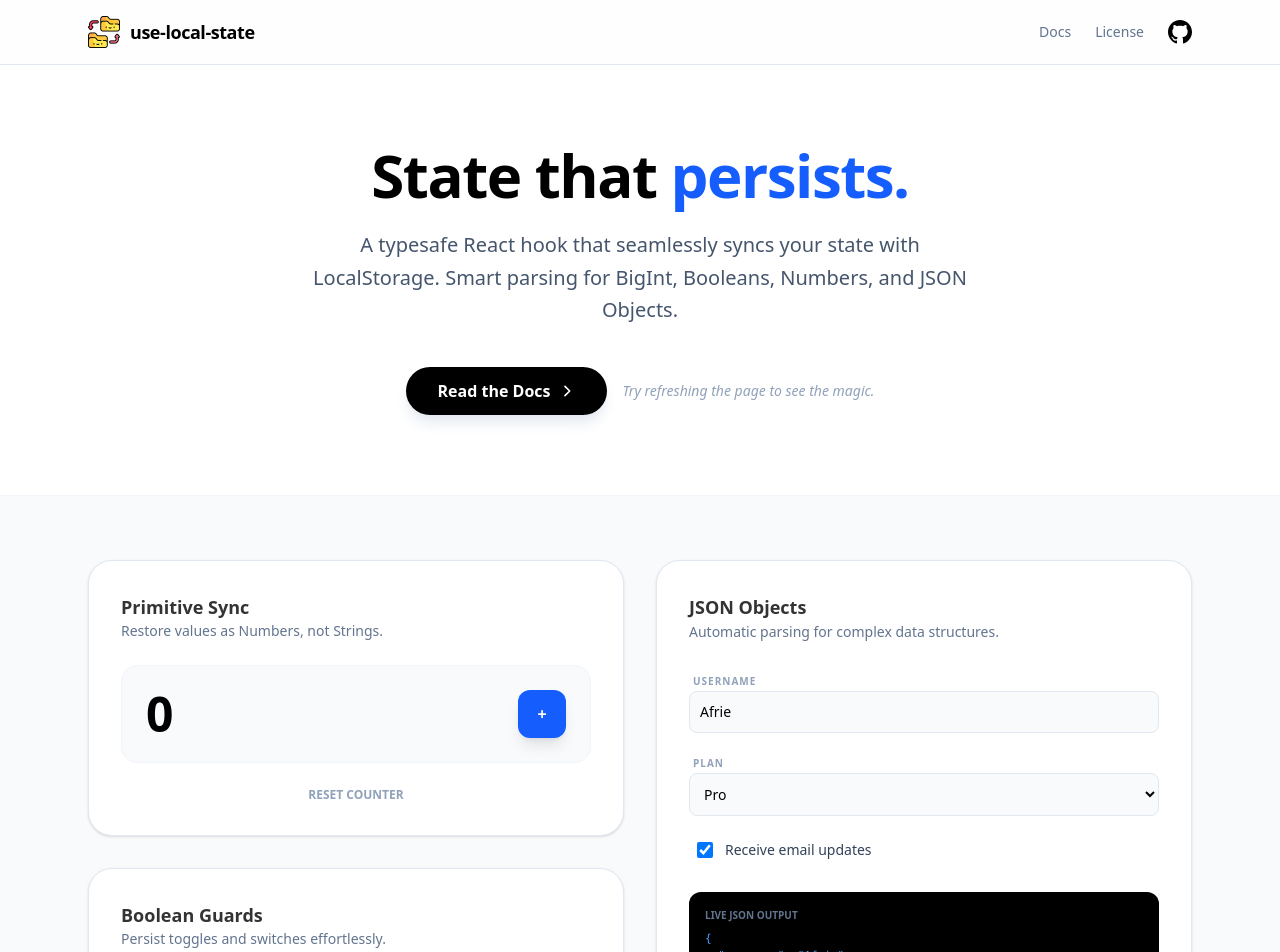
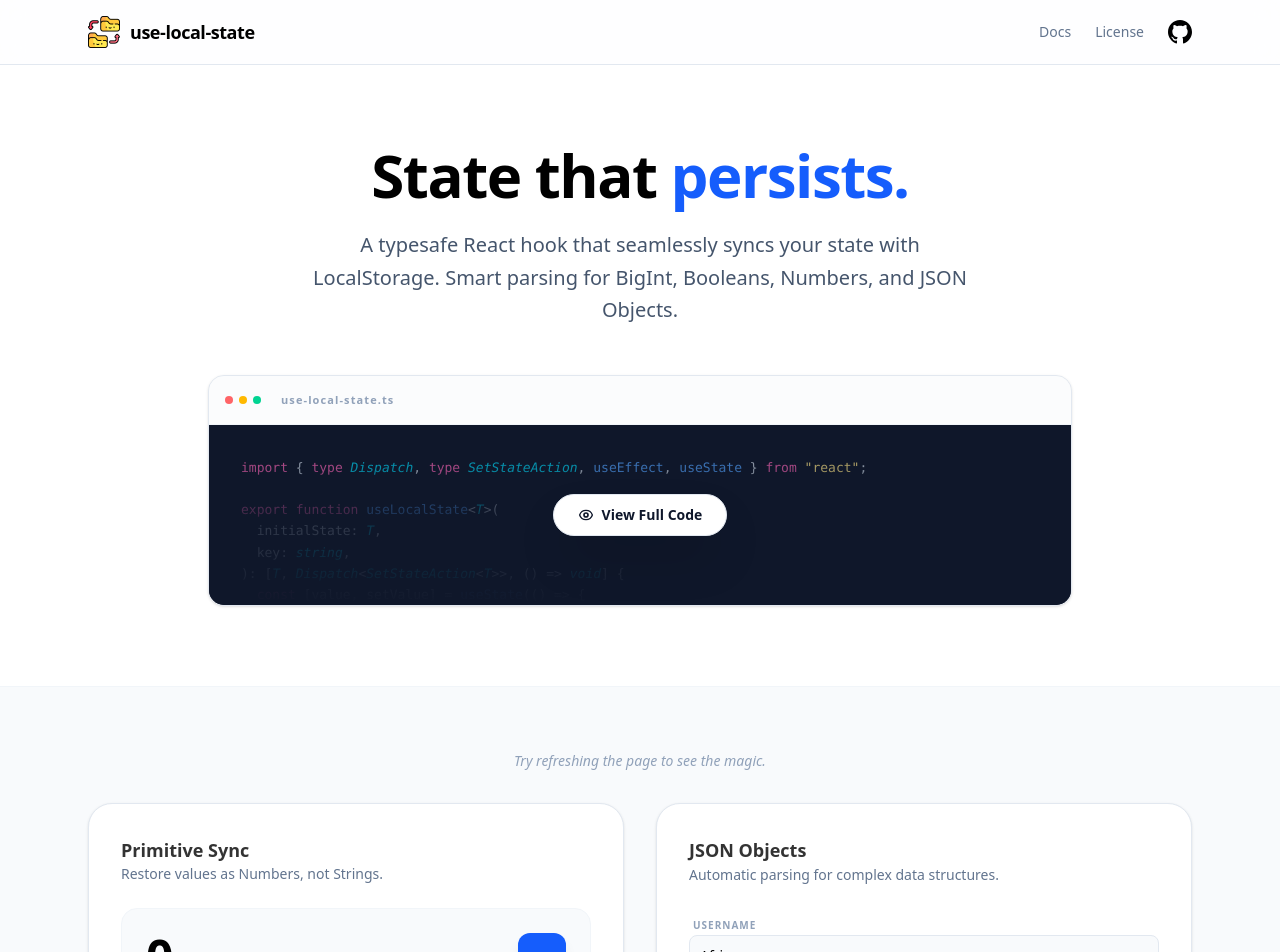
Before and after one commit to afrieirham/use-local-state, a React (Vite) app: page / in a window 1280 px wide. Shown: the top 952 px of the page. Built offline with nearby package versions, Linux system fonts and the light colour scheme.

Commit message:
add code block

```diff
--- a/src/app.tsx
+++ b/src/app.tsx
@@ -1,4 +1,6 @@
+import CodeBlock from "./code-block";
 import { useLocalState } from "./use-local-state";
+import code from "./use-local-state?raw";
 
 // --- Mock Interfaces ---
 type Plan = "Free" | "Pro" | "Ultimate";
@@ -80,37 +82,18 @@ const LocalStateDemoPage = () => {
             LocalStorage. Smart parsing for BigInt, Booleans, Numbers, and JSON
             Objects.
           </p>
+        </div>
+        <CodeBlock code={code} title="use-local-state.ts" />
+      </header>
+
+      {/* --- MAIN CONTENT --- */}
+      <main className="max-w-6xl mx-auto py-16 px-6">
         <div className="flex flex-col sm:flex-row justify-center items-center gap-4">
-            <a
-              href={docsLink}
-              className="bg-black text-white px-8 py-3 rounded-full font-bold hover:bg-black/80 transition-all flex items-center gap-2 shadow-lg shadow-slate-200"
-            >
-              Read the Docs
-              <svg
-                className="w-4 h-4"
-                fill="none"
-                stroke="currentColor"
-                viewBox="0 0 24 24"
-              >
-                <title>chevron right</title>
-                <path
-                  strokeLinecap="round"
-                  strokeLinejoin="round"
-                  strokeWidth={2.5}
-                  d="M9 5l7 7-7 7"
-                />
-              </svg>
-            </a>
           <span className="text-slate-400 font-medium text-sm italic">
             Try refreshing the page to see the magic.
           </span>
         </div>
-        </div>
-      </header>
-
-      {/* --- MAIN CONTENT --- */}
-      <main className="max-w-6xl mx-auto py-16 px-6">
-        <div className="grid grid-cols-1 md:grid-cols-2 gap-8">
+        <div className="grid grid-cols-1 md:grid-cols-2 gap-8 mt-8">
           <div className="grid grid-cols-1 gap-8">
             {/* PERSISTING NUMBERS */}
             <section className="bg-white p-8 rounded-3xl border border-slate-200 shadow-sm flex flex-col">
@@ -172,7 +155,7 @@ const LocalStateDemoPage = () => {
                 onClick={resetEnabled}
                 className="mt-6 text-xs font-bold text-slate-400 hover:text-black uppercase"
               >
-                Defaults
+                Reset Toggle
               </button>
             </section>
           </div>
@@ -268,8 +251,12 @@ const LocalStateDemoPage = () => {
             </button>
           </section>
         </div>
+      </main>
+
+      <div className="bg-white">
+        <div className="max-w-6xl mx-auto px-6 py-16">
           {/* FEATURES SUMMARY */}
-        <section className="mt-32 grid grid-cols-1 md:grid-cols-3 gap-12 border-t border-slate-200 pt-16">
+          <section className="grid grid-cols-1 md:grid-cols-3 gap-12">
             <div className="space-y-3">
               <div className="w-10 h-10 bg-blue-50 text-blue-600 rounded-lg flex items-center justify-center font-bold">
                 1
@@ -296,16 +283,19 @@ const LocalStateDemoPage = () => {
               <div className="w-10 h-10 bg-blue-50 text-blue-600 rounded-lg flex items-center justify-center font-bold">
                 3
               </div>
-            <h3 className="font-bold text-lg text-black/80">Cross-Tab Sync</h3>
+              <h3 className="font-bold text-lg text-black/80">
+                Cross-Tab Sync
+              </h3>
               <p className="text-slate-600 text-sm leading-relaxed">
                 Uses the Storage Event to synchronize state across multiple open
                 tabs automatically.
               </p>
             </div>
           </section>
-      </main>
+        </div>
+      </div>
 
-      <footer className="py-16 text-center text-slate-400 text-sm border-t border-slate-200 mt-20 bg-white">
+      <footer className="py-16 text-center text-slate-400 text-sm bg-white">
         &copy; {new Date().getFullYear()} use-local-state. Created by{" "}
         <a href="https://afrieirham.com" className="hover:underline">
           Afrie
--- /dev/null
+++ b/src/code-block.tsx
@@ -0,0 +1,164 @@
+import { useMemo, useState } from "react";
+
+interface Props {
+  title: string;
+  code: string;
+}
+
+const highlightCode = (code: string) => {
+  const tokens: string[] = [];
+
+  // Helper to hide sensitive parts (comments/strings) so they don't get double-highlighted
+  const saveToken = (html: string) => {
+    const id = `___TOKEN_${tokens.length}___`;
+    tokens.push(html);
+    return id;
+  };
+
+  // 1. Escape original HTML
+  let html = code
+    .replace(/&/g, "&amp;")
+    .replace(/</g, "&lt;")
+    .replace(/>/g, "&gt;");
+
+  // 2. Hide Comments & Strings (preserving them exactly)
+  html = html.replace(/(\/\/.*)/g, (match) =>
+    saveToken(`<span class="text-slate-500 italic">${match}</span>`),
+  );
+  html = html.replace(/(["'`].*?["'`])/g, (match) =>
+    saveToken(`<span class="text-amber-200">${match}</span>`),
+  );
+
+  // 3. Highlight safe code (Keywords, Types, Functions)
+  html = html
+    .replace(
+      /\b(export|function|const|let|return|if|else|import|from|type|interface|as|default)\b/g,
+      '<span class="text-pink-400">$1</span>',
+    )
+    .replace(
+      /\b(useState|useRef|useEffect|useCallback|useMemo|useLocalState|useSortableList)\b/g,
+      '<span class="text-blue-400">$1</span>',
+    )
+    .replace(
+      /\b(T|number|string|boolean|void|Dispatch|SetStateAction|React|DragEvent|StorageEvent|null|true|false)\b/g,
+      '<span class="text-cyan-400 italic">$1</span>',
+    )
+    // Highlight function names before the parenthesis
+    .replace(
+      /\b([a-zA-Z0-9_]+)(?=\()/g,
+      '<span class="text-blue-400">$1</span>',
+    );
+
+  // 4. Restore the hidden tokens
+  tokens.forEach((val, i) => {
+    html = html.replace(`___TOKEN_${i}___`, val);
+  });
+
+  return html;
+};
+
+const CodeBlock = ({ title, code }: Props) => {
+  const [isOpen, setIsOpen] = useState(false);
+  const [copied, setCopied] = useState(false);
+
+  // Memoize the highlighted HTML so it doesn't re-calculate on every render
+  const highlightedHtml = useMemo(() => highlightCode(code), [code]);
+
+  const handleCopy = () => {
+    navigator.clipboard.writeText(code);
+    setCopied(true);
+    setTimeout(() => setCopied(false), 2000);
+  };
+
+  return (
+    <div className="max-w-4xl mx-auto mt-12 px-4">
+      <div className="border border-slate-200 rounded-2xl overflow-hidden bg-white shadow-sm transition-all duration-300">
+        {/* Header bar */}
+        <div className="flex items-center justify-between p-4 border-b border-slate-100 bg-slate-50/50">
+          <div className="flex items-center gap-3">
+            <div className="flex gap-1.5">
+              <div className="w-2 h-2 rounded-full bg-red-400" />
+              <div className="w-2 h-2 rounded-full bg-amber-400" />
+              <div className="w-2 h-2 rounded-full bg-emerald-400" />
+            </div>
+            <span className="ml-2 text-[11px] font-bold text-slate-400 tracking-widest">
+              {title}
+            </span>
+          </div>
+
+          {isOpen && (
+            <button
+              type="button"
+              onClick={handleCopy}
+              className="text-[10px] font-bold text-slate-400 hover:text-blue-600 transition-colors uppercase tracking-widest"
+            >
+              {copied ? "Copied!" : "Copy Code"}
+            </button>
+          )}
+        </div>
+
+        {/* Code Content Area */}
+        <div
+          className={`relative transition-all duration-500 ease-in-out ${isOpen ? "max-h-[3000px]" : "max-h-[180px] overflow-hidden"}`}
+        >
+          <div className="bg-[#0f172a] p-8 text-left">
+            <pre className="text-[13px] font-mono leading-relaxed whitespace-pre">
+              <code
+                className="block w-full text-slate-300"
+                // biome-ignore lint/security/noDangerouslySetInnerHtml: <>
+                dangerouslySetInnerHTML={{ __html: highlightedHtml }}
+              />
+            </pre>
+          </div>
+
+          {/* Centered "View Code" Button Overlay */}
+          {!isOpen && (
+            <div className="absolute inset-0 flex items-center justify-center bg-linear-to-t from-[#0f172a] via-[#0f172a]/80 to-transparent">
+              <button
+                type="button"
+                onClick={() => setIsOpen(true)}
+                className="bg-white text-slate-900 px-6 py-2.5 rounded-full font-bold text-sm shadow-2xl hover:scale-105 active:scale-95 transition-all flex items-center gap-2 border border-slate-200"
+              >
+                <svg
+                  className="w-4 h-4"
+                  fill="none"
+                  stroke="currentColor"
+                  viewBox="0 0 24 24"
+                >
+                  <title>eye icon</title>
+                  <path
+                    strokeLinecap="round"
+                    strokeLinejoin="round"
+                    strokeWidth={2.5}
+                    d="M15 12a3 3 0 11-6 0 3 3 0 016 0z"
+                  />
+                  <path
+                    strokeLinecap="round"
+                    strokeLinejoin="round"
+                    strokeWidth={2}
+                    d="M2.458 12C3.732 7.943 7.523 5 12 5c4.478 0 8.268 2.943 9.542 7-1.274 4.057-5.064 7-9.542 7-4.477 0-8.268-2.943-9.542-7z"
+                  />
+                </svg>
+                View Full Code
+              </button>
+            </div>
+          )}
+        </div>
+
+        {isOpen && (
+          <div className="bg-[#0f172a] border-t border-slate-800 p-2 text-center">
+            <button
+              type="button"
+              onClick={() => setIsOpen(false)}
+              className="text-[10px] font-bold text-slate-500 hover:text-slate-300 transition-colors uppercase tracking-widest"
+            >
+              Collapse Source
+            </button>
+          </div>
+        )}
+      </div>
+    </div>
+  );
+};
+
+export default CodeBlock;
```
Lines whose indentation alone changed are shown as unchanged.
